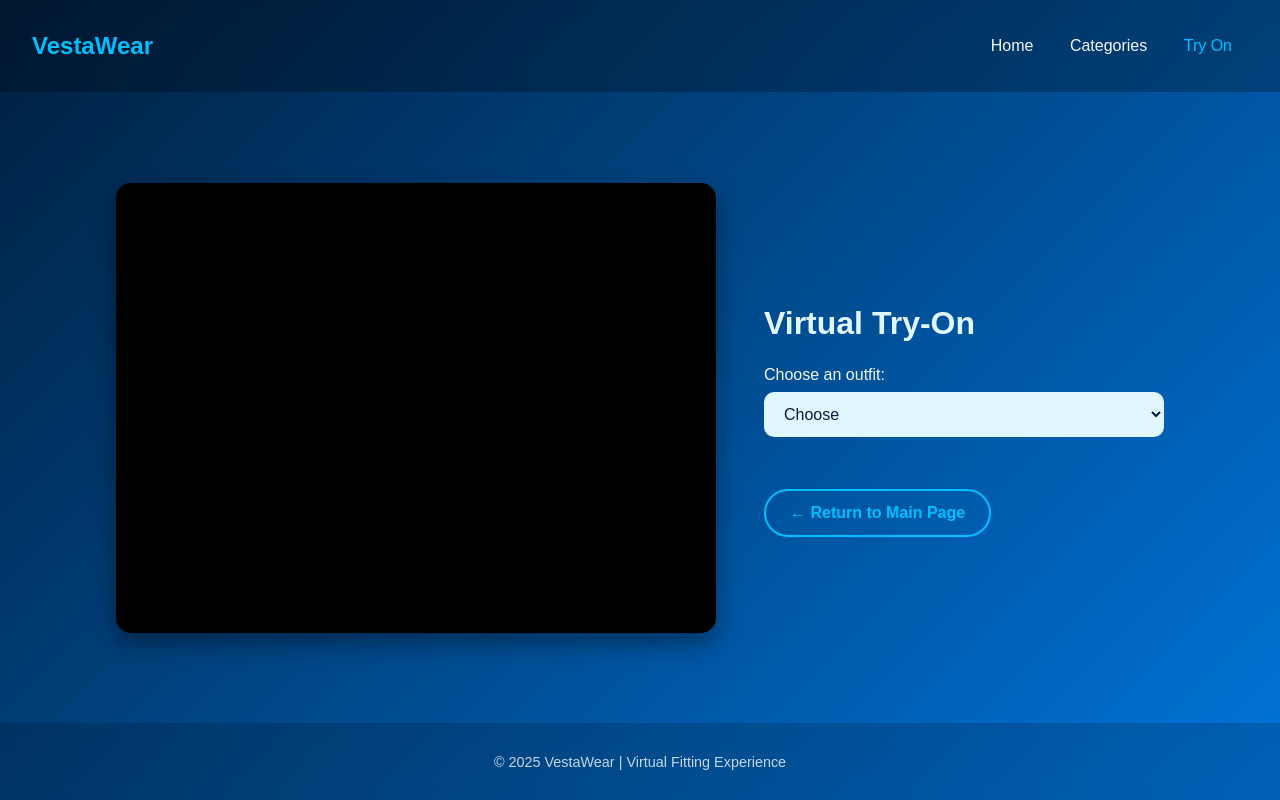
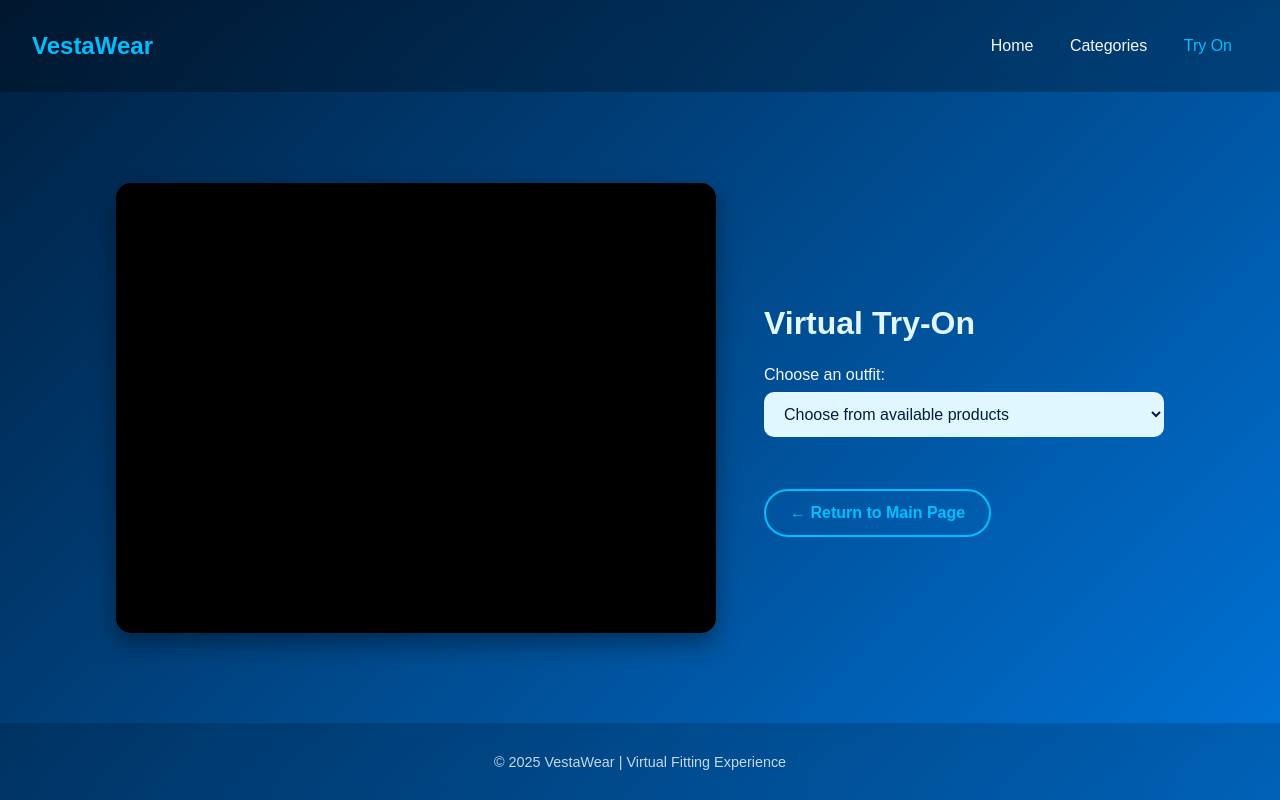
Before and after one commit to mellifv/ShowroomAR, a plain HTML site: page frontend/tryon/tryon.html in a window 1280 px wide. Drawn offline with Linux system fonts and the light colour scheme; a script that the page names is missing; files whose address does not match are found by name.

Commit message:
Update tryon.html

```diff
--- a/frontend/tryon/tryon.html
+++ b/frontend/tryon/tryon.html
@@ -14,8 +14,8 @@
       <a href="../categories/categories.html">Categories</a>
       <a href="tryon.html" class="active">Try On</a>
     </nav>
+  </header>
 
-  </header>
   <main class="tryon-container">
     <div class="camera-wrapper">
       <video id="input_video" style="display:none;"></video>
@@ -28,17 +28,18 @@
       <div class="control-panel">
         <label for="clothingSelect">Choose an outfit:</label>
         <select id="clothingSelect">
-        <option value= none>Choose</option>
-        <option value="../images/shirt.png">Blue Shirt</option>
-        <option value="../images/jacket.png">Jacket</option>
-        <option value="../images/suit.png">Suit</option>
+          <option value="none">Choose from available products</option>
+          <!-- Products will be dynamically loaded here -->
         </select>
+      </div>
+
+      <div class="products-grid" id="productsGrid">
+        <!-- Products will be displayed here as cards -->
       </div>
 
       <a href="../index/index.html" class="btn-secondary">← Return to Main Page</a>
     </div>
   </main>
-
 
   <footer>
     <p>© 2025 VestaWear | Virtual Fitting Experience</p>
```
Lines whose indentation alone changed are shown as unchanged.
